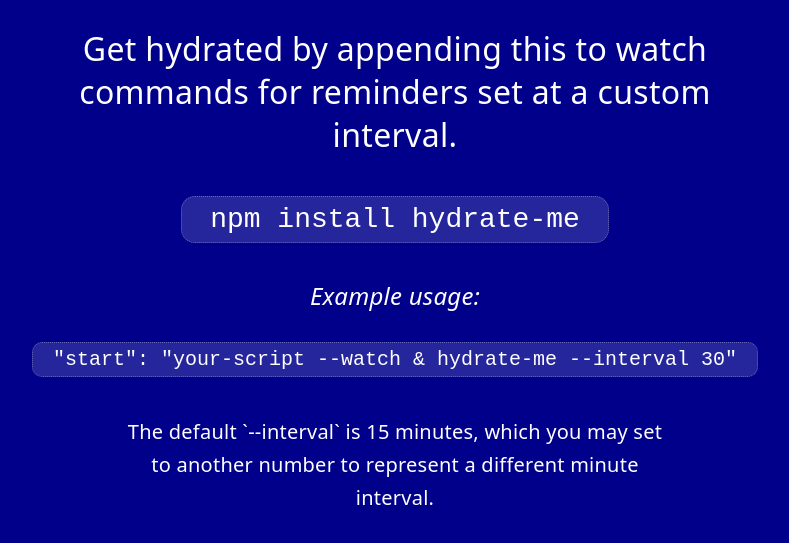
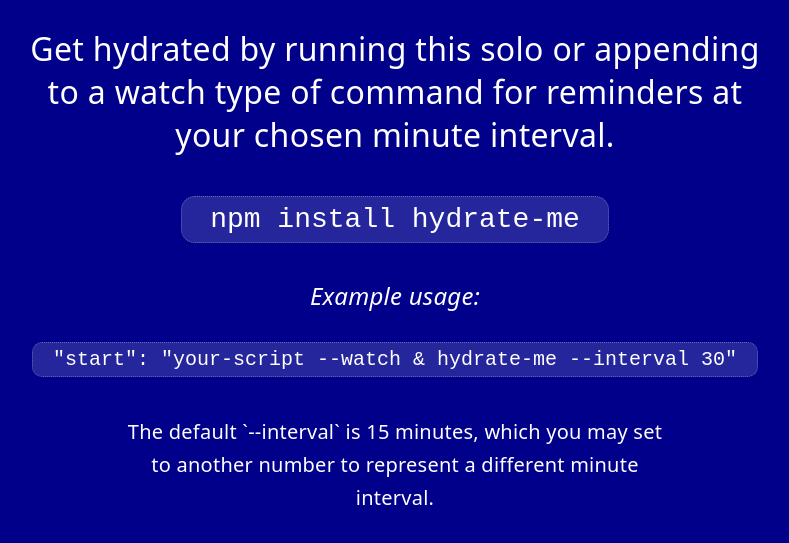
Before and after one commit to 5t3ph/hydrate-me, a website: page docs/index.html in a window 1280 px wide. Shown: the part 243-786 px from the top of the page, without its empty margins (245-1034 px from the left). Drawn offline with Linux system fonts and the light colour scheme.

Commit message:
Improve intro

```diff
--- a/docs/index.html
+++ b/docs/index.html
@@ -67,8 +67,8 @@
     <header>
       <h1>Hydrate Me!</h1>
       <p>
-        Get hydrated by appending this to watch commands for reminders set at a
-        custom interval.
+        Get hydrated by running this solo or appending to a watch type of
+        command for reminders at your chosen minute interval.
       </p>
     </header>
     <main>
```
Also changed, not shown: README.md.
